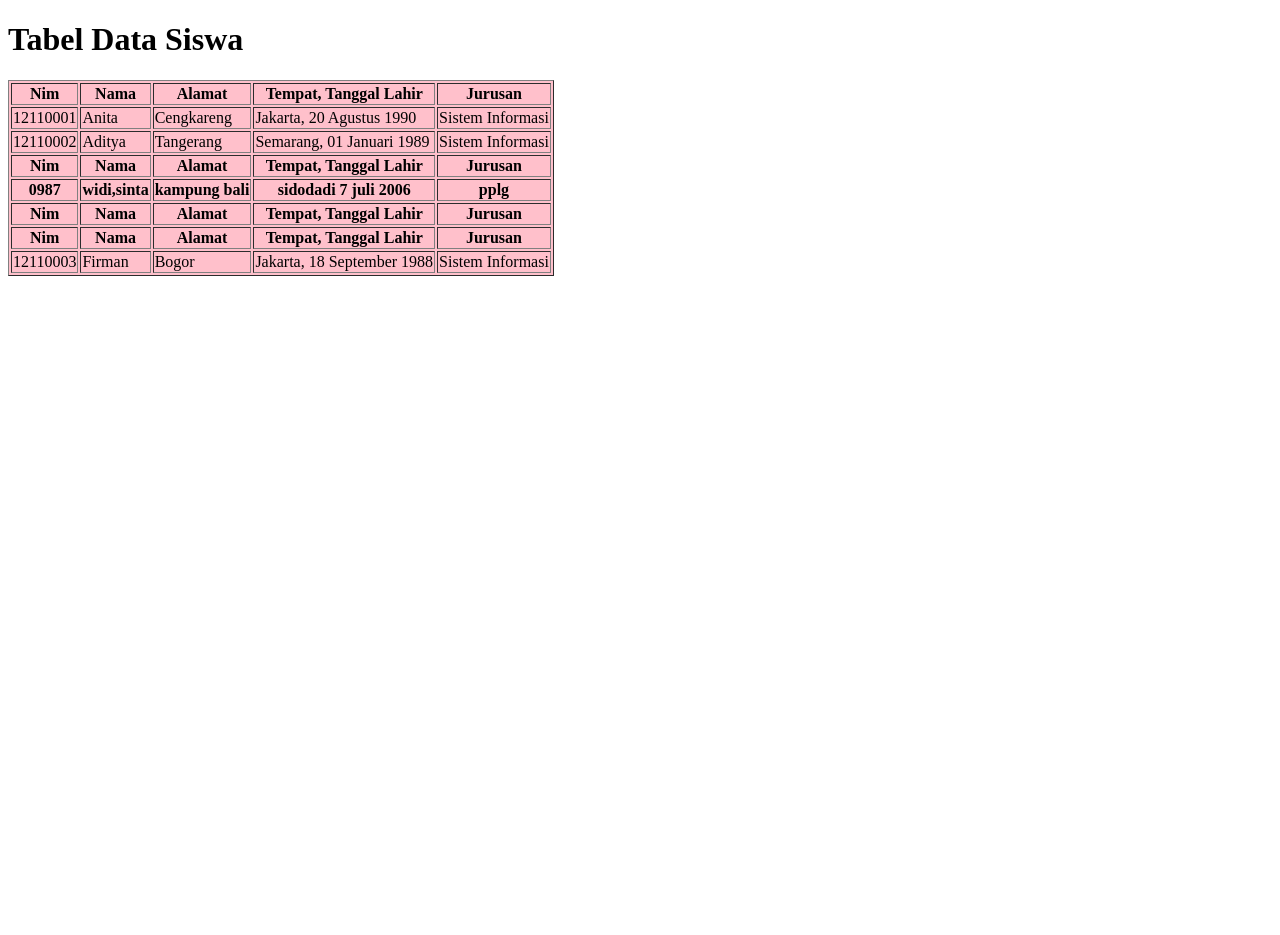
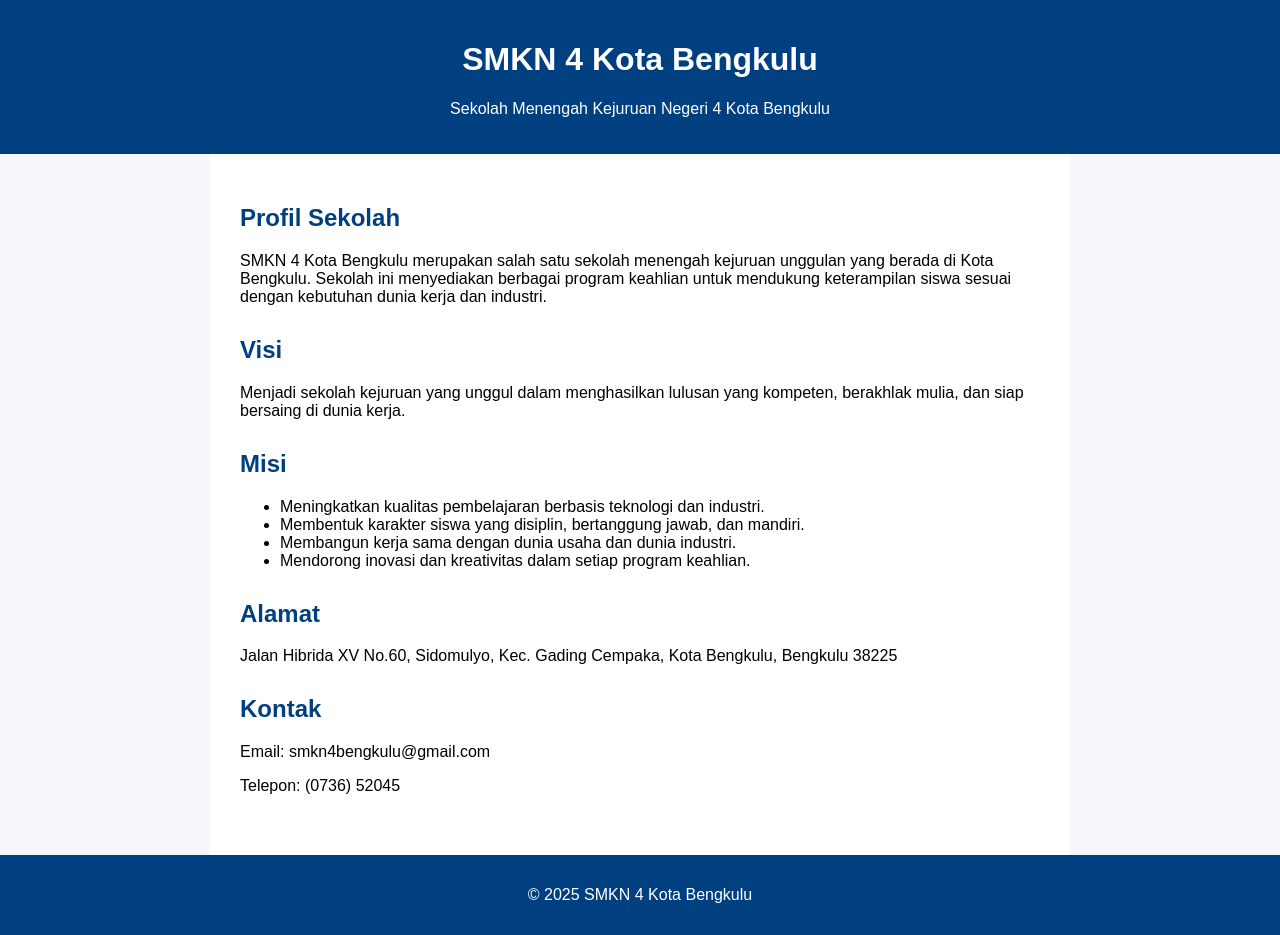
Before and after one commit to ditaa16/smkn-4-kota-bengkulu, a plain HTML site: page index.html in a window 1280 px wide. Before the commit the page ends 800 px from the top, so only its background shows below. Drawn offline with Linux system fonts and the light colour scheme.

Commit message:
Update index.html

```diff
--- a/index.html
+++ b/index.html
@@ -1,66 +1,83 @@
-<!DOCTYPE html PUBLIC "-//W3C//DTD XHTML 1.0 Transitional//EN"
-"http://www.w3.org/TR/xhtml1/DTD/xhtml1-transitional.dtd">
-<html xmlns="http://www.w3.org/1999/xhtml">
+<!DOCTYPE html>
+<html lang="id">
 <head>
-<meta http-equiv="Content-Type" content="text/html; charset=utf-8" />
-<title> Contoh 03 - Penggunaan Tabel</title>
+    <meta charset="UTF-8">
+    <meta name="viewport" content="width=device-width, initial-scale=1.0">
+    <title>Profil SMKN 4 Kota Bengkulu</title>
+    <style>
+        body {
+            font-family: Arial, sans-serif;
+            margin: 0;
+            padding: 0;
+            background-color: #f5f7fa;
+        }
+        header {
+            background-color: #004080;
+            color: white;
+            padding: 20px 0;
+            text-align: center;
+        }
+        main {
+            padding: 30px;
+            max-width: 800px;
+            margin: auto;
+            background-color: white;
+        }
+        h2 {
+            color: #004080;
+        }
+        section {
+            margin-bottom: 30px;
+        }
+        footer {
+            background-color: #004080;
+            color: white;
+            text-align: center;
+            padding: 15px 0;
+        }
+    </style>
 </head>
 <body>
-<h1>Tabel Data Siswa</h1>
-<table border="1" bgcolor="pink">
- <tr>
- <th>Nim</th>
- <th>Nama</th>
- <th>Alamat</th>
- <th>Tempat, Tanggal Lahir</th>
- <th>Jurusan</th>
- </tr>
- <tr>
- <td>12110001</td>
- <td>Anita</td>
- <td>Cengkareng</td>
- <td>Jakarta, 20 Agustus 1990</td>
- <td>Sistem Informasi</td>
- </tr>
- <tr>
- <td>12110002</td>
- <td>Aditya</td>
- <td>Tangerang</td>
- <td>Semarang, 01 Januari 1989</td>
- <td>Sistem Informasi</td>
- </tr>
- <tr>
- <th>Nim</th>
- <th>Nama</th>
- <th>Alamat</th>
- <th>Tempat, Tanggal Lahir</th>
- <th>Jurusan</th>
- </tr> <tr>
- <th>0987</th>
- <th>widi,sinta</th>
- <th>kampung bali</th>
- <th>sidodadi 7 juli 2006</th>
- <th>pplg</th>
- </tr> <tr>
- <th>Nim</th>
- <th>Nama</th>
- <th>Alamat</th>
- <th>Tempat, Tanggal Lahir</th>
- <th>Jurusan</th>
- </tr> <tr>
- <th>Nim</th>
- <th>Nama</th>
- <th>Alamat</th>
- <th>Tempat, Tanggal Lahir</th>
- <th>Jurusan</th>
+    <header>
+        <h1>SMKN 4 Kota Bengkulu</h1>
+        <p>Sekolah Menengah Kejuruan Negeri 4 Kota Bengkulu</p>
+    </header>
 
- <tr>
- <td>12110003</td>
- <td>Firman</td>
- <td>Bogor</td>
- <td>Jakarta, 18 September 1988</td>
- <td>Sistem Informasi</td>
- </tr>
-</table>
+    <main>
+        <section>
+            <h2>Profil Sekolah</h2>
+            <p>SMKN 4 Kota Bengkulu merupakan salah satu sekolah menengah kejuruan unggulan yang berada di Kota Bengkulu. Sekolah ini menyediakan berbagai program keahlian untuk mendukung keterampilan siswa sesuai dengan kebutuhan dunia kerja dan industri.</p>
+        </section>
+
+        <section>
+            <h2>Visi</h2>
+            <p>Menjadi sekolah kejuruan yang unggul dalam menghasilkan lulusan yang kompeten, berakhlak mulia, dan siap bersaing di dunia kerja.</p>
+        </section>
+
+        <section>
+            <h2>Misi</h2>
+            <ul>
+                <li>Meningkatkan kualitas pembelajaran berbasis teknologi dan industri.</li>
+                <li>Membentuk karakter siswa yang disiplin, bertanggung jawab, dan mandiri.</li>
+                <li>Membangun kerja sama dengan dunia usaha dan dunia industri.</li>
+                <li>Mendorong inovasi dan kreativitas dalam setiap program keahlian.</li>
+            </ul>
+        </section>
+
+        <section>
+            <h2>Alamat</h2>
+            <p>Jalan Hibrida XV No.60, Sidomulyo, Kec. Gading Cempaka, Kota Bengkulu, Bengkulu 38225</p>
+        </section>
+
+        <section>
+            <h2>Kontak</h2>
+            <p>Email: smkn4bengkulu@gmail.com</p>
+            <p>Telepon: (0736) 52045</p>
+        </section>
+    </main>
+
+    <footer>
+        <p>&copy; 2025 SMKN 4 Kota Bengkulu</p>
+    </footer>
 </body>
 </html>
```
